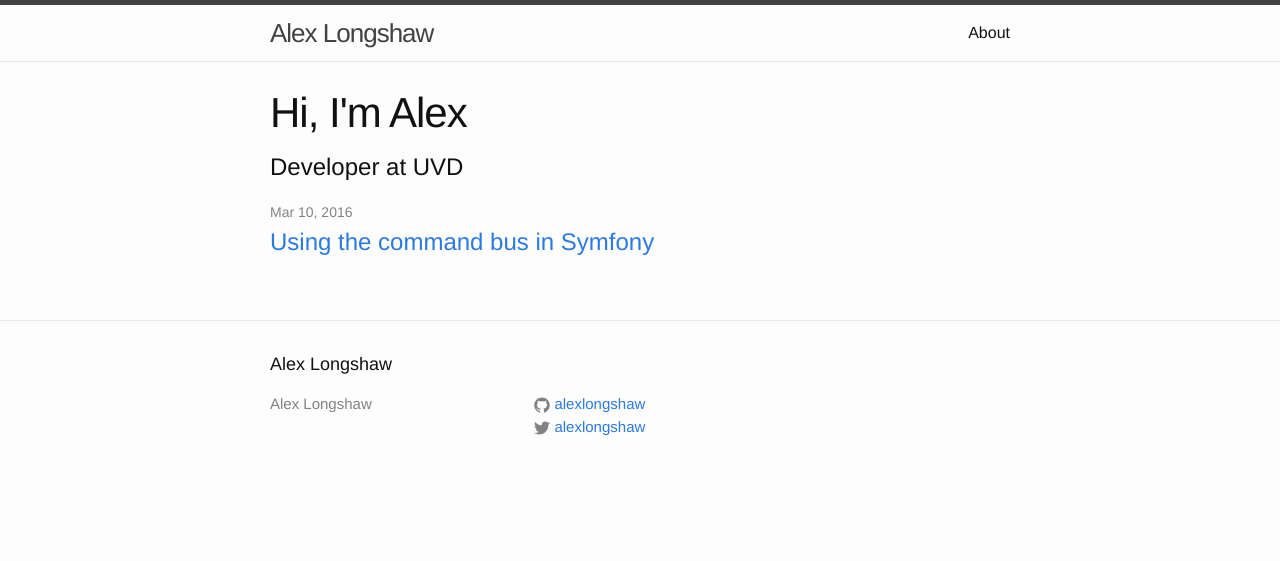
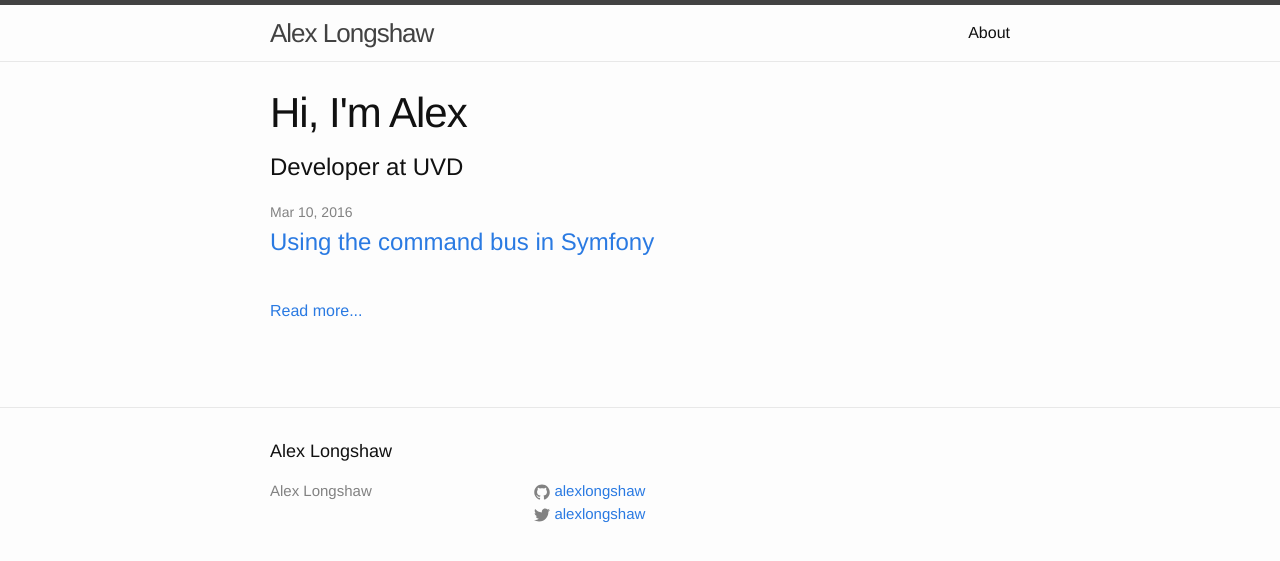
Before and after one commit to alexlongshaw/alexlongshaw.github.io, a Jekyll site: the page built from index.html, in a window 1280 px wide. Shown: the top 561 px of the page. Built offline with Jekyll 4.4.1, drawn with Linux system fonts in a browser that asks for light colours.

```diff
--- a/index.html
+++ b/index.html
@@ -24,6 +24,12 @@ layout: default
             {{ post.title }}
           </a>
         </h2>
+        {{ post.content | strip_html | truncatewords:40 }}<br>
+        {% if post.link %}
+            <a href="{{ post.url }}">Read more...</a><br><br>
+        {% else %}
+            <a href="{{ post.url }}">Read more...</a><br><br>
+        {% endif %}
       </li>
     {% endfor %}
   </ul>
```
